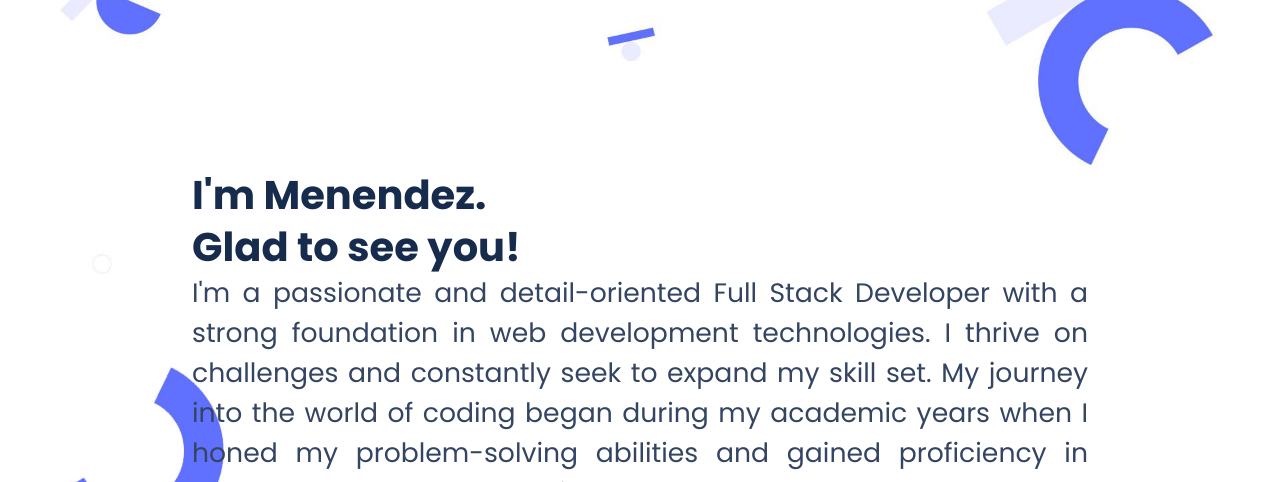
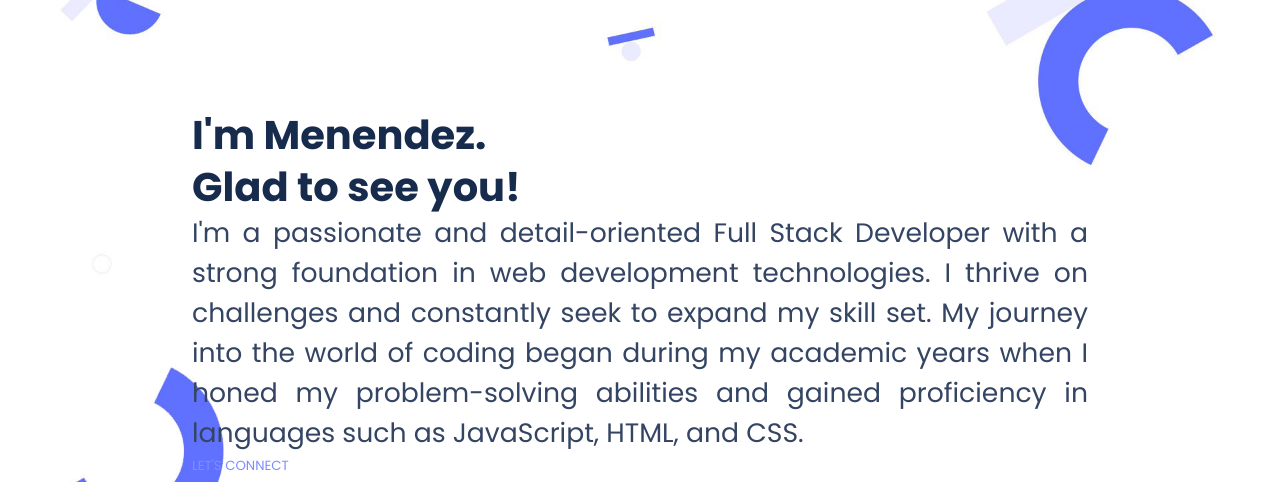
Before and after one commit to MenendezON/Portfolio, a website: page index.html in a window 1280 px wide. Shown: the part 91-573 px from the top of the page. Drawn offline with Linux system fonts and the light colour scheme.

Commit message:
Set a dynamic value for the padding

```diff
--- a/public/style.css
+++ b/public/style.css
@@ -725,7 +725,7 @@ form button {
     background-color: var(--white);
     background-image: url(./images/imgbg.jpg);
     background-repeat: no-repeat;
-    padding: 260px 15% 0 15%;
+    padding: 25vh 15% 0 15%;
     border-bottom-left-radius: 100px;
   }
 
```
